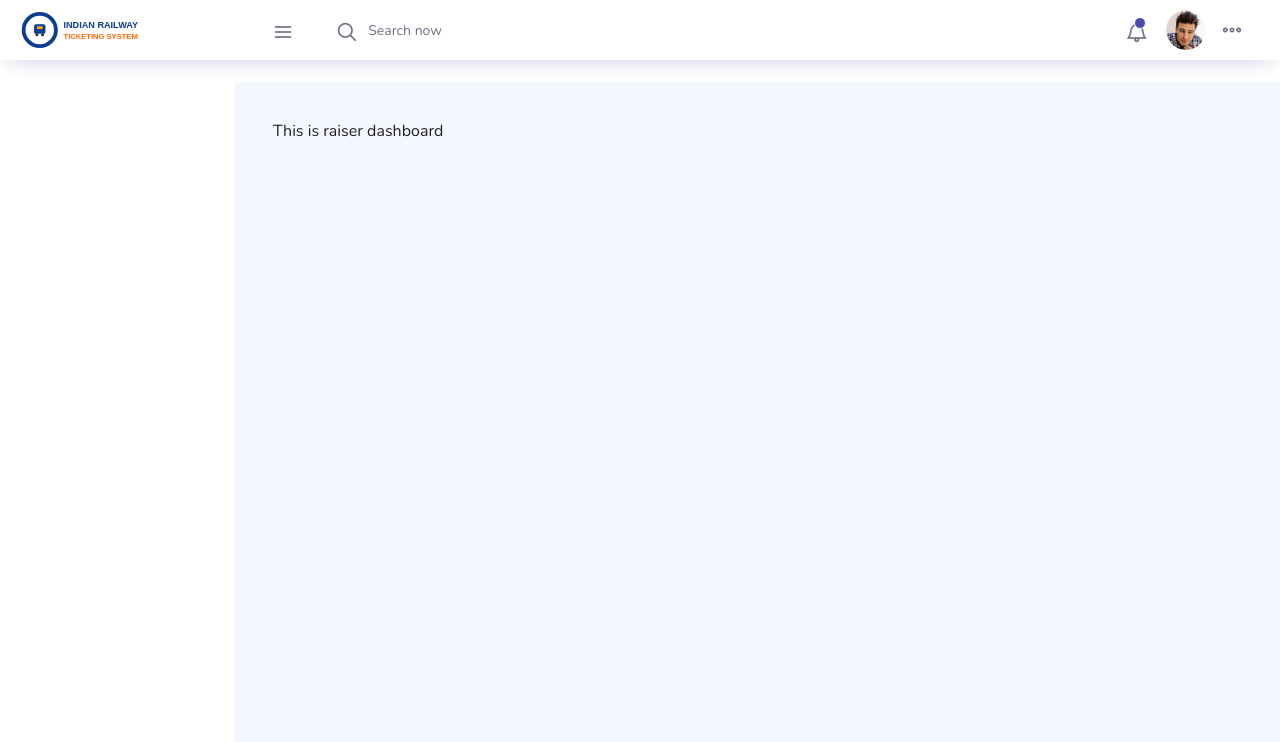
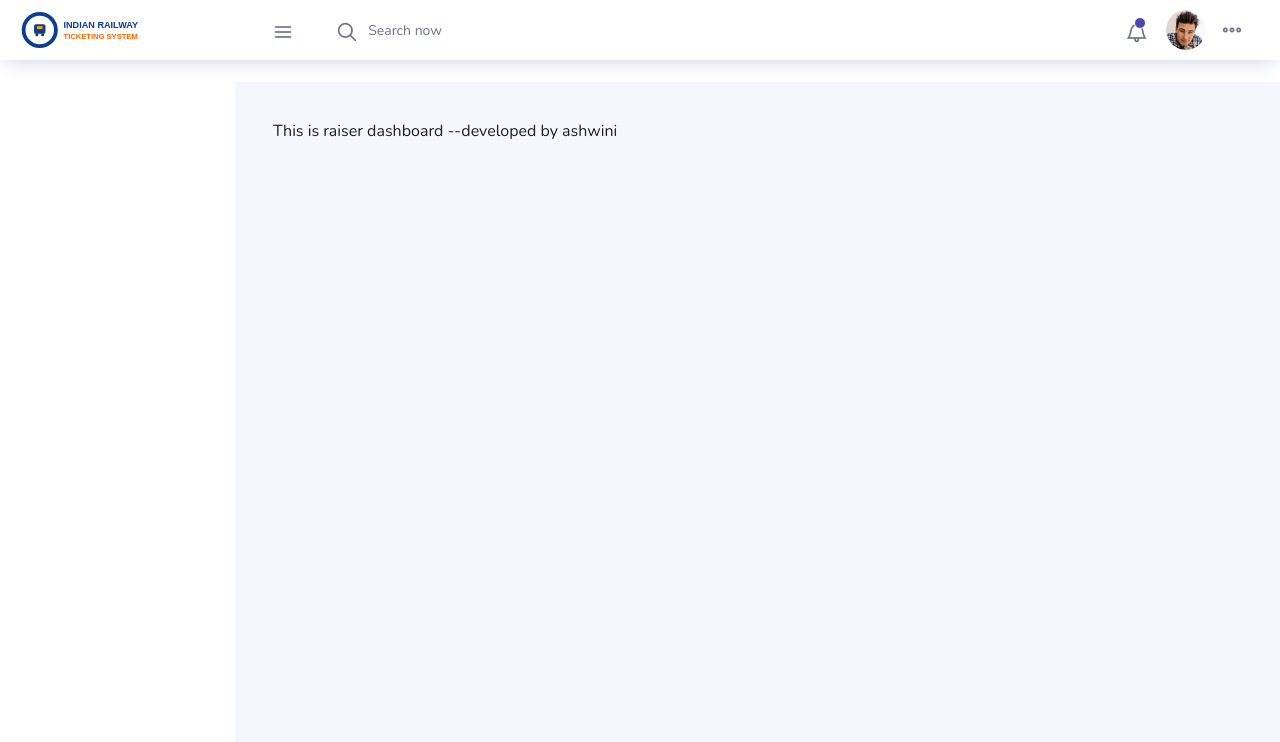
Before and after one commit to techwithsanjayb/RTS_v2, a Django app: page /raiser_dashboard in a window 1280 px wide. Shown: the top 742 px of the page. Run offline with Django 5.2, Linux system fonts and the light colour scheme; some libraries are stand-ins or nearby versions.

Commit message:
raiser dashboard content change

```diff
--- a/core/templates/core/raiser_dashboard.html
+++ b/core/templates/core/raiser_dashboard.html
@@ -18,5 +18,5 @@
             {{ UserLoginForm_obj.non_field_errors }}
         </div>
     {% endif %}
-This is raiser dashboard
+This is raiser dashboard --developed by ashwini
 {% endblock %}
```
